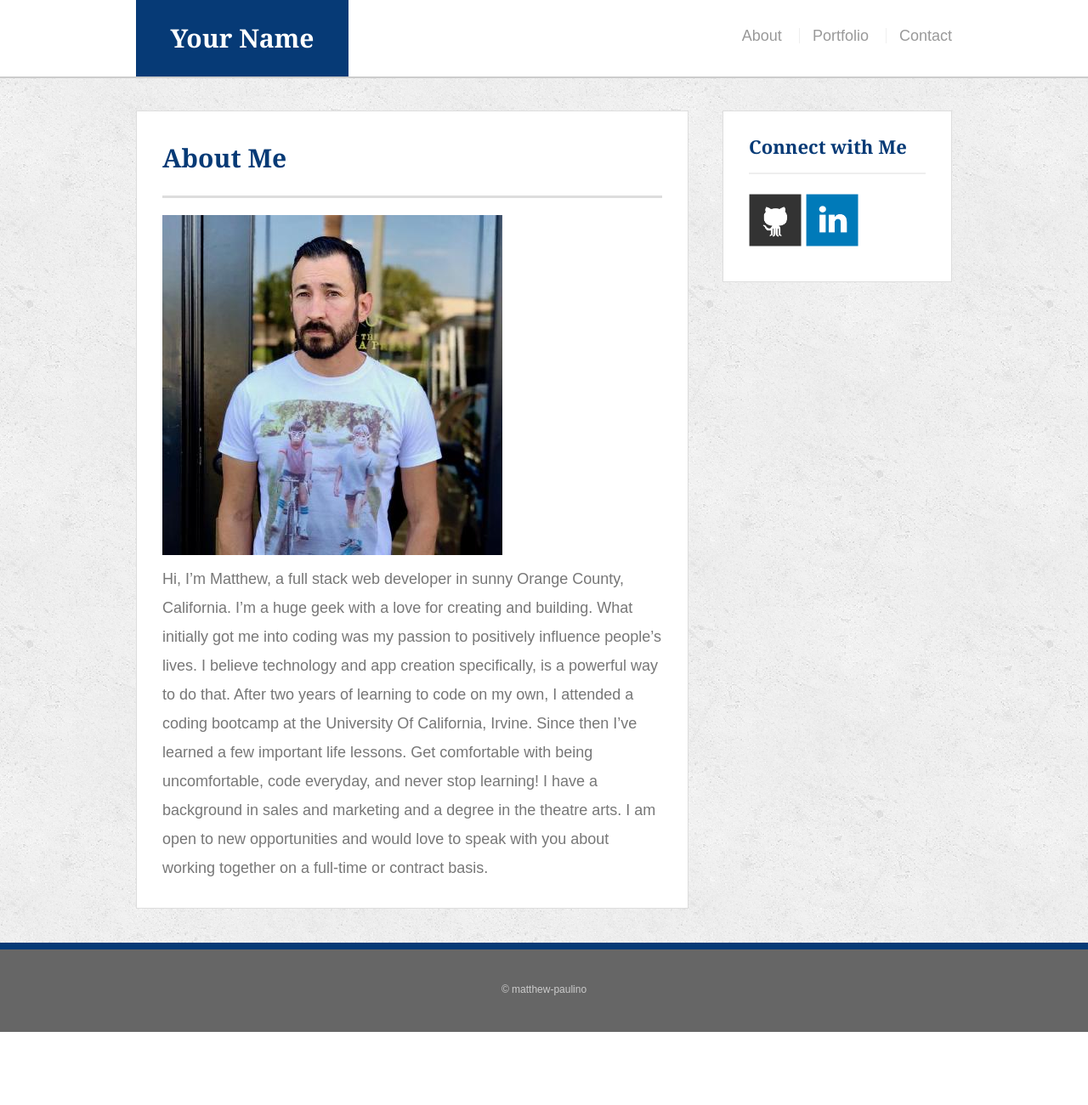
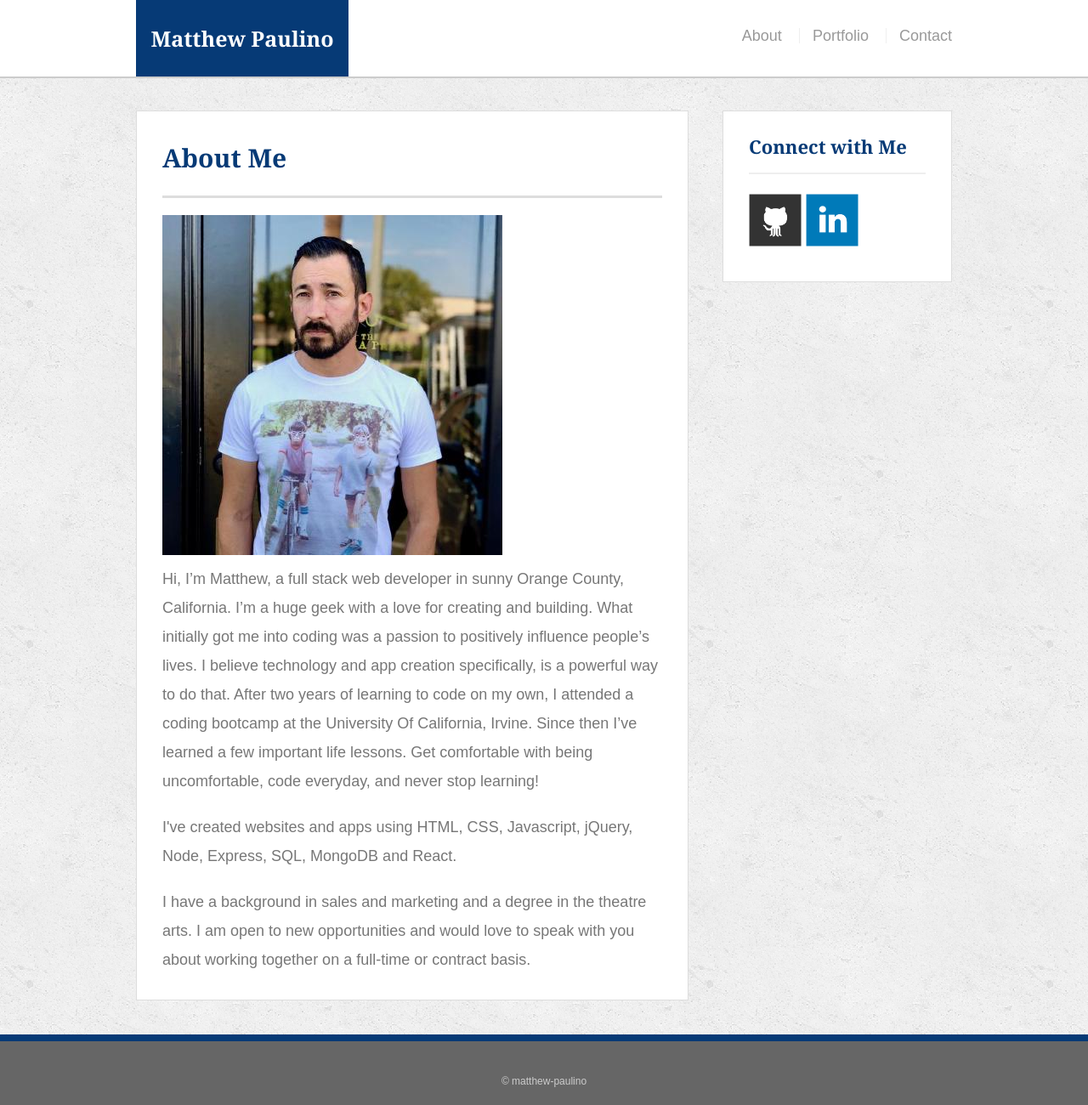
Before and after one commit to matthew-paulino/matthew-paulino.github.io, a plain HTML site: page index.html in a window 1280 px wide. Shown: the whole page at 85% size. Before the commit the page ends 1214 px from the top, so only its background shows below. Drawn offline with Linux system fonts and the light colour scheme.

Commit message:
created links to portfolio,  wrote about me, fix buggs

```diff
--- a/assets/css/style.css
+++ b/assets/css/style.css
@@ -110,7 +110,7 @@ h3 {
   width: 250px;
   height: 90px;
   font-family: Georgia, Times, "Times New Roman", serif;
-  font-size: 30px;
+  font-size: 25px;
   font-weight: 700;
   line-height: 90px;
   color: #fff;
--- a/index.html
+++ b/index.html
@@ -3,7 +3,7 @@
 
   <head>
     <meta charset="UTF-8">
-    <title>About | Your Name</title>
+    <title>About | Matthew</title>
     <link rel="stylesheet" type="text/css" href="assets/css/reset.css">
     <link rel="stylesheet" type="text/css" href="assets/css/style.css">
   </head>
@@ -12,7 +12,7 @@
 
     <header id="masthead">
       <div class="container">
-        <a href="index.html" id="logo">Your Name</a>
+        <a href="index.html" id="logo">Matthew Paulino</a>
         <nav>
           <a href="index.html">About</a>
           <a href="portfolio.html">Portfolio</a>
@@ -25,23 +25,20 @@
       <section class="main-section">
         <h1>About Me</h1>
 
-        <img src="assets/images/me.jpg" class="auth-image" alt="Your Name">
+        <img src="assets/images/me.jpg" class="auth-image" alt="Matthew">
 
         <p>Hi, I’m Matthew, a full stack web developer in sunny Orange County, California. I’m a huge geek with a love
-          for creating and building. What initially got me into coding was my passion to positively influence people’s
+          for creating and building. What initially got me into coding was a passion to positively influence people’s
           lives. I believe technology and app creation specifically, is a powerful way to do that. After two years of
           learning to code on my own, I attended a coding bootcamp at the University Of California, Irvine. Since then
-          I’ve learned a few important
-          life lessons. Get comfortable with being uncomfortable, code everyday, and never stop learning! I have a
-          background in sales and marketing and a degree in the theatre arts. I am open to new opportunities and would
-          love to speak with you about working together on a full-time or contract basis.</p>
+          I’ve learned a few important life lessons. Get comfortable with being uncomfortable, code everyday, and never
+          stop learning!</p>
 
-        <!-- <p>Marshmallow jelly souffl&eacute; pastry biscuit gummi bears tootsie roll tootsie roll gingerbread. Cotton
-          candy muffin gingerbread fruitcake. Sweet roll souffl&eacute; topping wafer croissant oat cake
-          gummi&nbsp;bears.</p> -->
+        <p>I've created websites and apps using HTML, CSS, Javascript, jQuery, Node, Express, SQL, MongoDB and React.
+        </p>
 
-        <!-- <p>Jelly-o cheesecake dessert fruitcake ice cream brownie liquorice souffl&eacute;. Caramels biscuit gummi
-          bears tiramisu chupa chups. Croissant macaroon cotton candy cake pudding.</p> -->
+        <p>I have a background in sales and marketing and a degree in the theatre arts. I am open to new opportunities
+          and would love to speak with you about working together on a full-time or contract basis.</p>
 
       </section>
 
```
Also changed, not shown: contact.html (+1 -1 lines), portfolio.html (+11 -10 lines).
